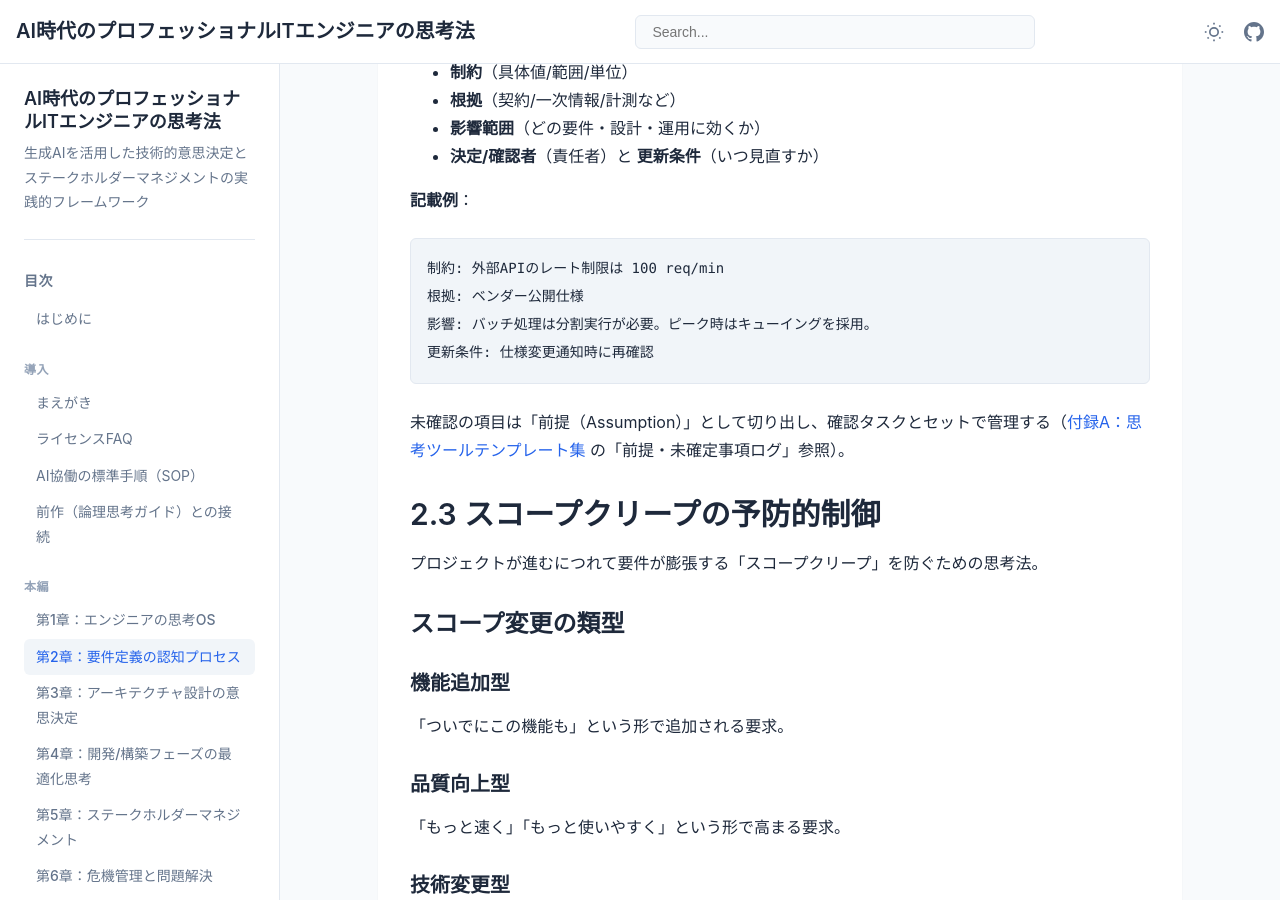
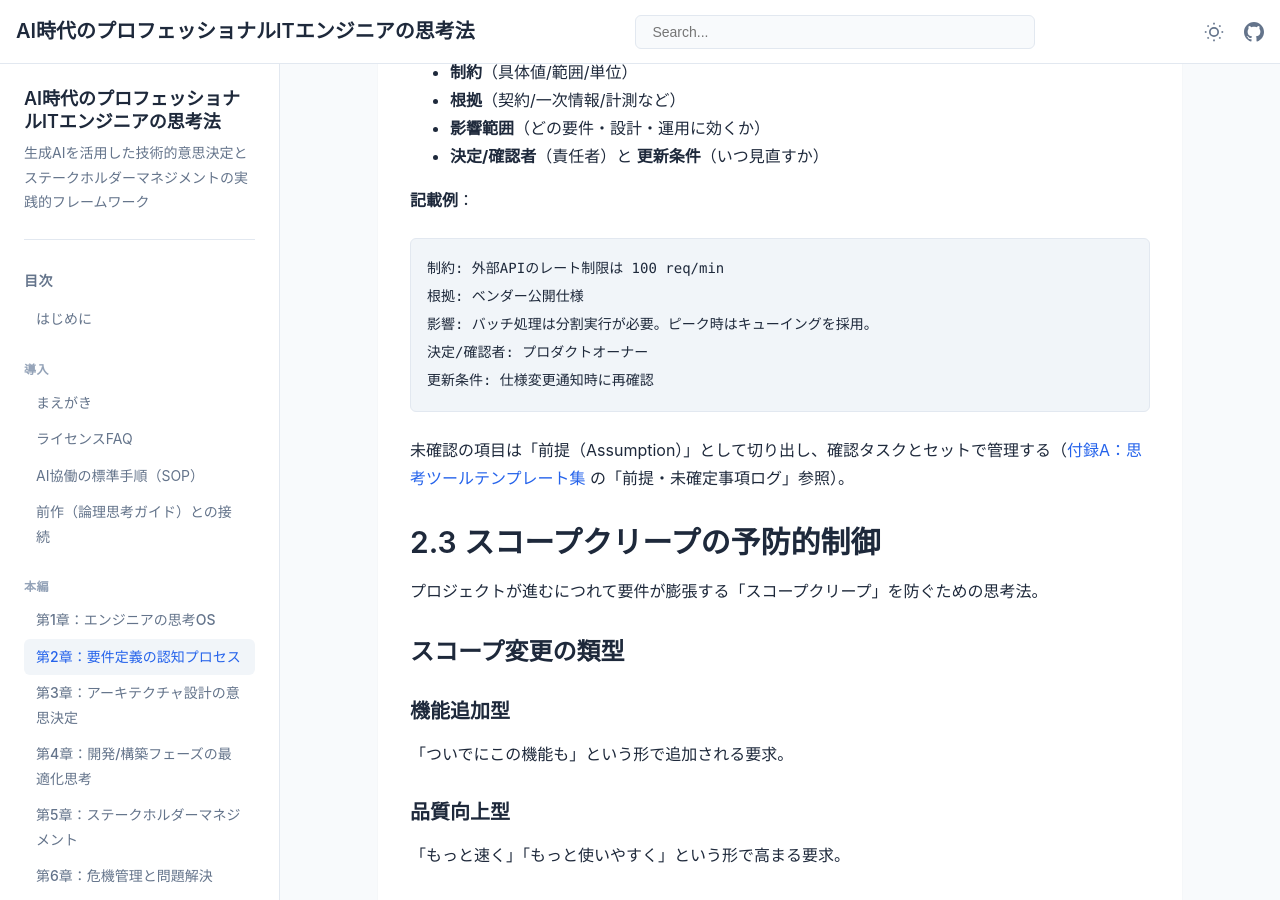
Before and after one commit to itdojp/ai-era-engineers-mind-book, a Jekyll site: the page built from docs/chapters/chapter-02/index.md, in a window 1280 px wide and 900 px high, scrolled down 3274 px. Built offline with Jekyll 4.4.1, drawn with Linux system fonts in a browser that asks for light colours.

Commit message:
docs: 制約の記載例に決定/確認者を追記

````diff
--- a/docs/chapters/chapter-02/index.md
+++ b/docs/chapters/chapter-02/index.md
@@ -121,6 +121,7 @@ So that [ビジネス価値]
 制約: 外部APIのレート制限は 100 req/min
 根拠: ベンダー公開仕様
 影響: バッチ処理は分割実行が必要。ピーク時はキューイングを採用。
+決定/確認者: プロダクトオーナー
 更新条件: 仕様変更通知時に再確認
 ```
 
````
